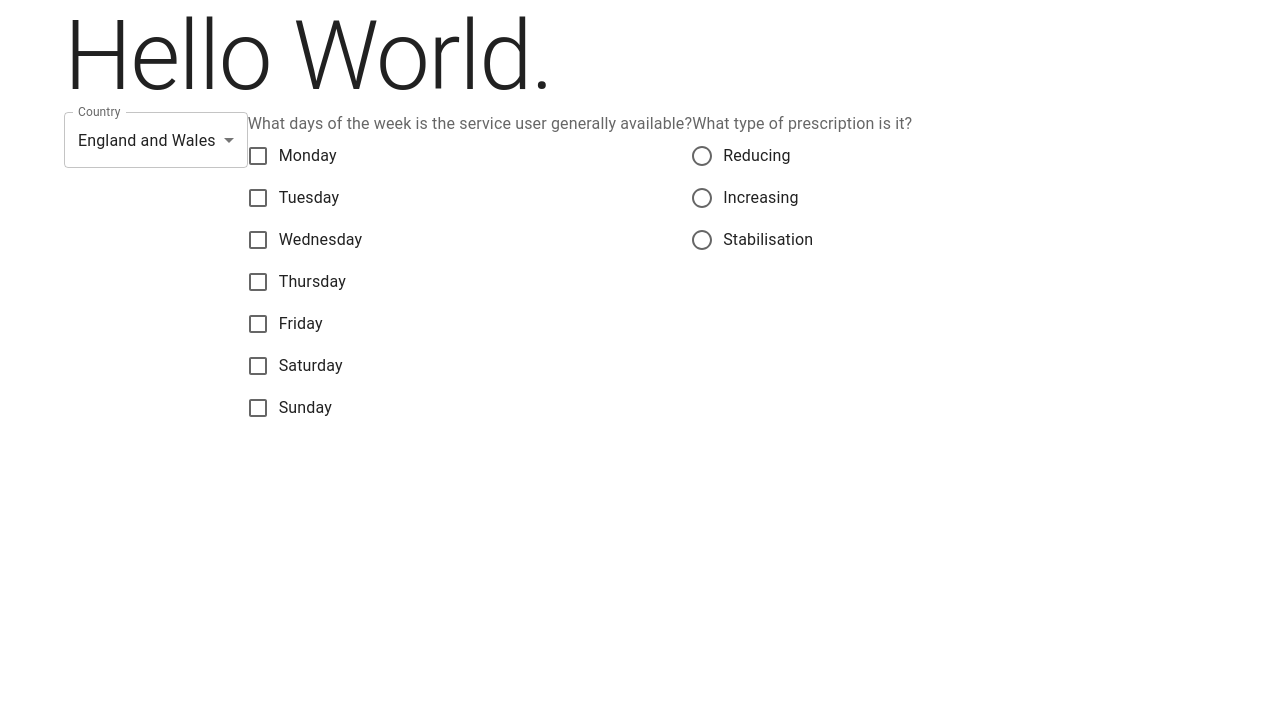
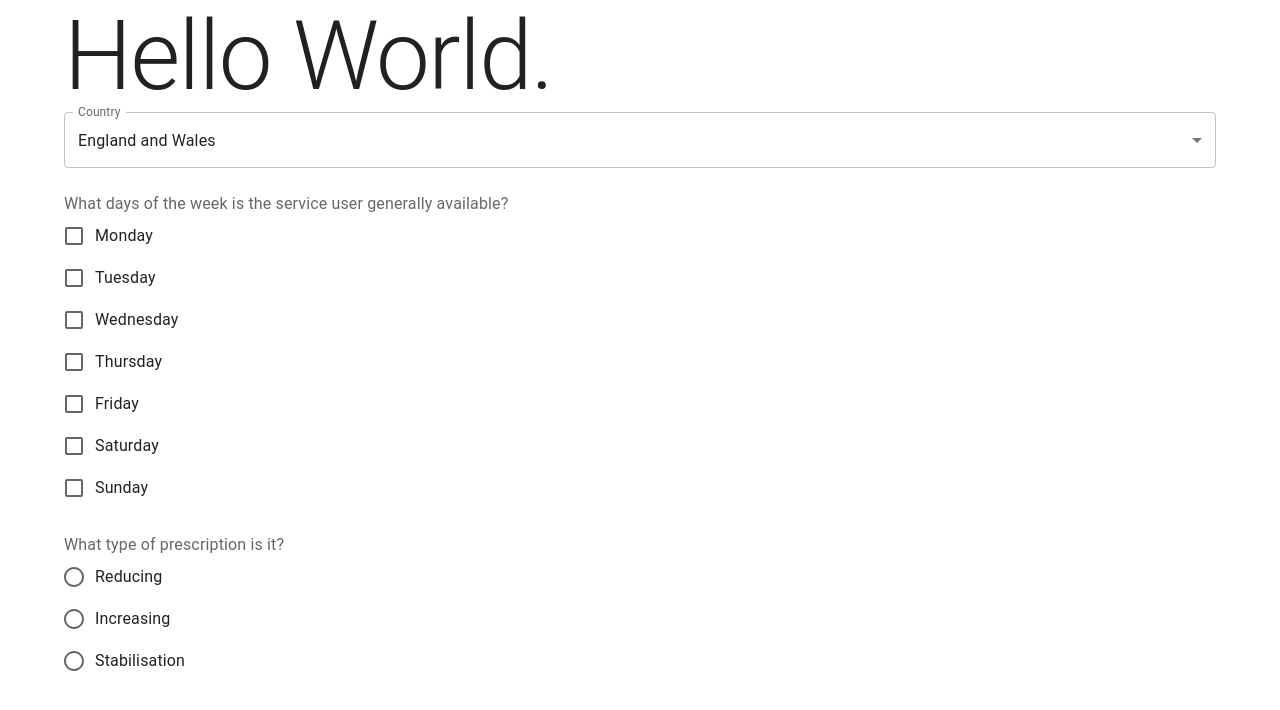
Before and after one commit to jake-warburton/cgl-tech-test, a React (Vite) app: page / in a window 1280 px wide. Shown: the top 710 px of the page. Built offline with nearby package versions, Linux system fonts and the light colour scheme.

Commit message:
stage 1: stack form questions vertically with spacing

```diff
--- a/src/components/QuestionnaireForm/QuestionnaireForm.tsx
+++ b/src/components/QuestionnaireForm/QuestionnaireForm.tsx
@@ -9,6 +9,7 @@ import {
   Radio,
   RadioGroup,
   Select,
+  Stack,
 } from "@mui/material";
 
 import bankHolidays from "../../data/bank-holidays.json";
@@ -35,7 +36,7 @@ export const QuestionnaireForm = ({}: QuestionnaireFormProps) => {
   const [country, setCountry] = useState("england-and-wales");
 
   return (
-    <>
+    <Stack spacing={3}>
       <FormControl>
         <InputLabel id="country-label">Country</InputLabel>
         <Select
@@ -78,6 +79,6 @@ export const QuestionnaireForm = ({}: QuestionnaireFormProps) => {
           ))}
         </RadioGroup>
       </FormControl>
-    </>
+    </Stack>
   );
 };
```
